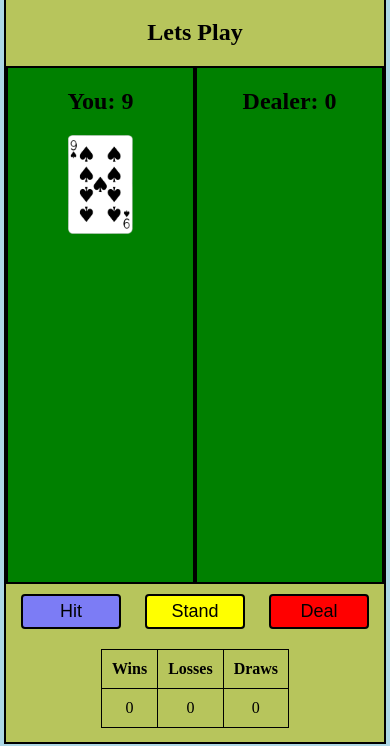
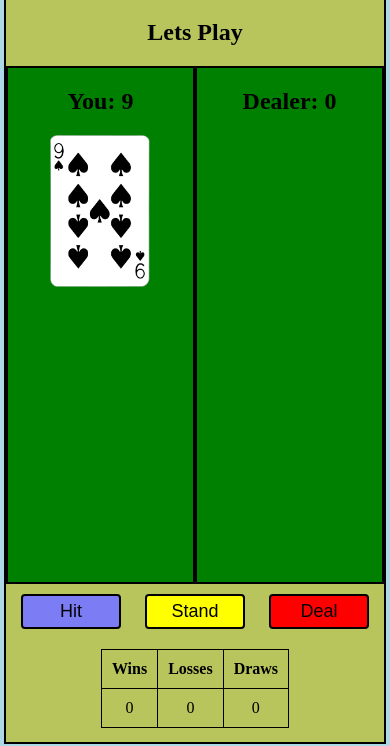
Before and after one commit to abdullah-raghib/blackjack.github.io, a plain HTML site: page index.html in a window 390 px wide. Both pictures are taken after a click on the button "Hit". Shown: the part 102-848 px from the top of the page. Drawn offline with Linux system fonts and the light colour scheme.

Commit message:
Update responsive.css
increasing card image size

```diff
--- a/static/responsive.css
+++ b/static/responsive.css
@@ -43,7 +43,7 @@
         height: 840px;
     }
     .card-ct img {
-      width: 65px;
+      width: 100px;
       padding: 0 10px;
   }
   .card-ct {
```
